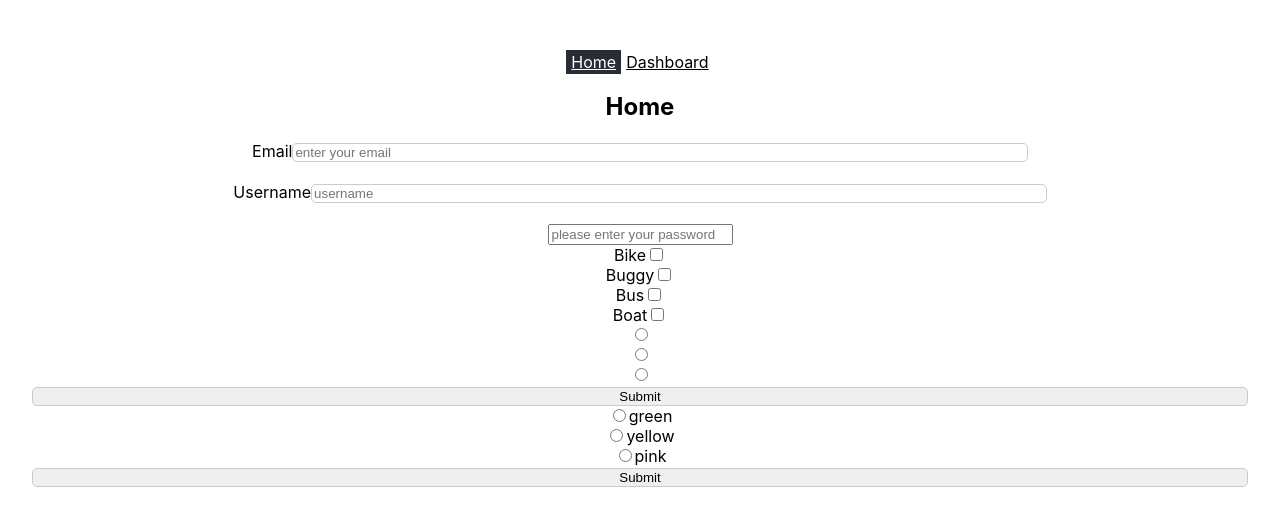
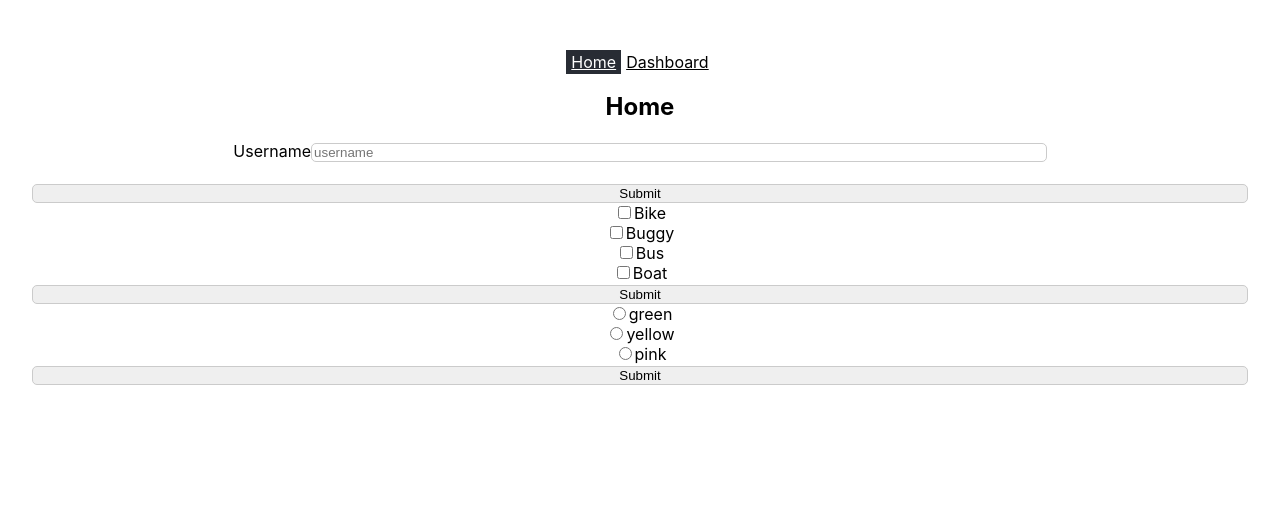
Before and after one commit to amir29adib/formaloo, a React (Create React App) app in the folder frontend/formaloo-react/: page / in a window 1280 px wide. Shown: the top 526 px of the page. Built offline with nearby package versions, Linux system fonts and the light colour scheme.

Commit message:
new file:   frontend/formaloo-react/src/components/CheckboxInput.tsx 	modified:   frontend/formaloo-react/src/components/Home.tsx 	modified:   frontend/formaloo-react/src/components/TextInput.tsx

```diff
--- /dev/null
+++ b/frontend/formaloo-react/src/components/CheckboxInput.tsx
@@ -0,0 +1,39 @@
+import { useForm, FieldValues } from 'react-hook-form';
+import { zodResolver } from '@hookform/resolvers/zod';
+import { z } from 'zod';
+import { mockData } from '../MockData/mockData';
+
+const schema = z.object({
+  checkbox: z.boolean(),
+
+});
+
+export default function CheckboxInput() {
+  const { register, handleSubmit, formState: { errors } } = useForm({
+    resolver: zodResolver(schema),
+  });
+
+  const onSubmit = (data: FieldValues) => {
+    console.log(data);
+  };
+  const checkboxData = mockData.filter(obj => obj.type ==='checkbox')
+  return (
+    <form onSubmit={handleSubmit(onSubmit)}>
+      <div className="dynamicInput">
+        {checkboxData.map((checkbox) => (
+          <label key={checkbox.name}>
+            <input
+              type="checkbox"
+              {...register(checkbox.name)}
+            />
+            {checkbox.value}
+            {errors[checkbox.name] && (
+              <p>{String(errors[checkbox.name]?.message)}</p>
+            )}
+          </label>
+        ))}
+      </div>
+      <button type="submit">Submit</button>
+    </form>
+  );
+}
--- a/frontend/formaloo-react/src/components/Home.tsx
+++ b/frontend/formaloo-react/src/components/Home.tsx
@@ -1,6 +1,7 @@
 import React from "react";
 import FormInput from "./FormFields";
 import TextInput from "./TextInput";
+import CheckboxInput from "./CheckboxInput";
 import RadioInput from "./RadioInput";
 
 export default function Home() {
@@ -8,8 +9,8 @@ export default function Home() {
     <div>
       <h2>Home</h2>
 
-      {/* <FormInput></FormInput> */}
       <TextInput></TextInput>
+      <CheckboxInput/>
       <RadioInput></RadioInput>
     </div>
   );
--- a/frontend/formaloo-react/src/components/TextInput.tsx
+++ b/frontend/formaloo-react/src/components/TextInput.tsx
@@ -20,11 +20,11 @@ export default function TextInput() {
   const onSubmit = (data: FieldValues) => {
     console.log(data);
   };
-
+const textData = mockData.filter(obj => obj.type ==='text')
   return (
     <form onSubmit={handleSubmit(onSubmit)}>
       <div className="dynamicInput">
-        {mockData.map((inputField) => (
+        {textData.map((inputField) => (
           <label key={inputField.name}>
             {inputField.label}
             <input
```
